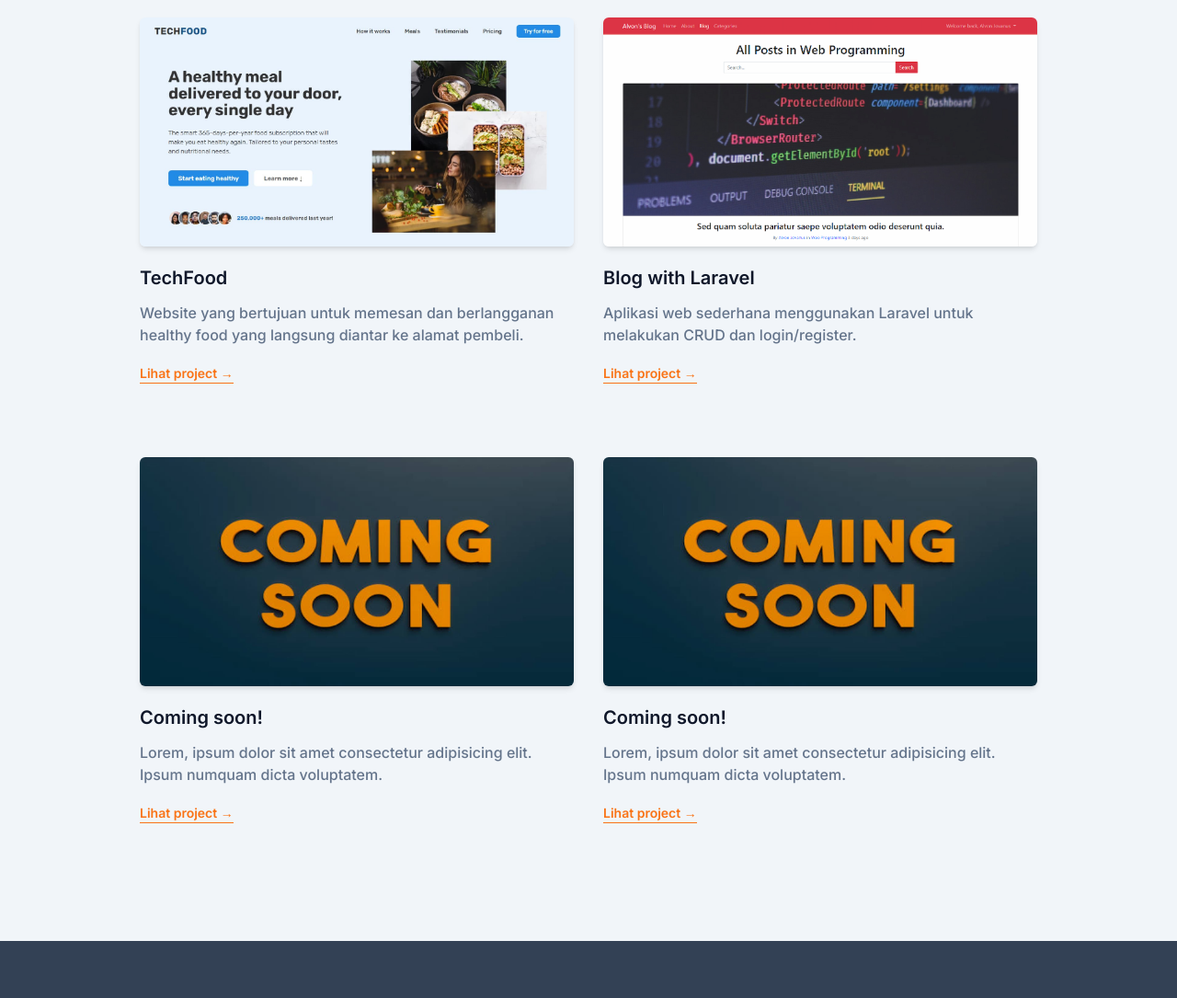
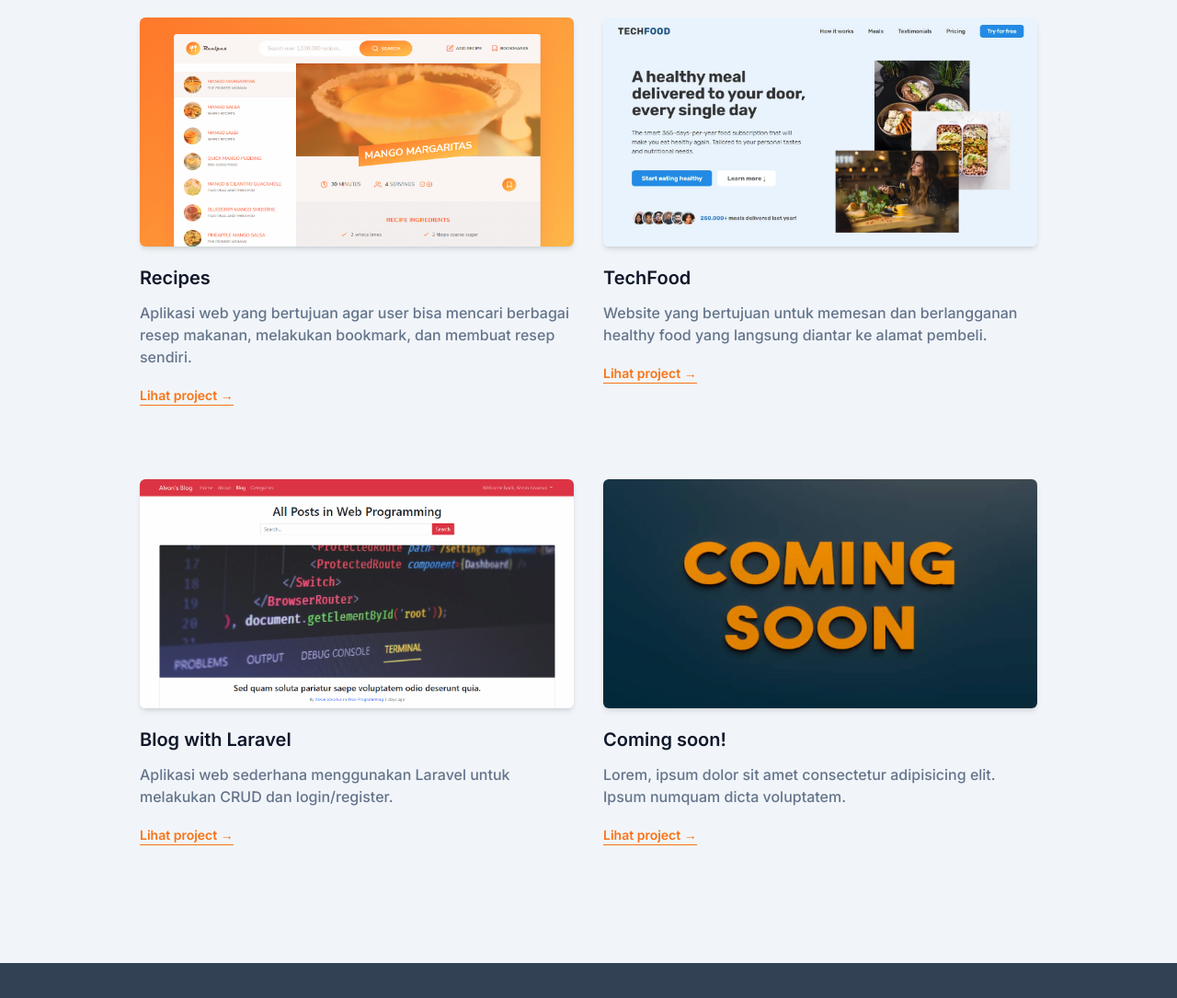
Before and after one commit to AlvonJ/portfolio-alvonjovanus, a website: page index.html in a window 1280 px wide. Shown: the part 1314-2399 px from the top of the page at 92% size. Drawn offline with Linux system fonts and the light colour scheme.

Commit message:
add project recipes

```diff
--- a/index.html
+++ b/index.html
@@ -225,6 +225,18 @@
          <div class="flex flex-wrap justify-center w-full px-4 xl:w-10/12 xl:mx-auto">
             <div class="p-4 mb-12 md:w-1/2">
                <div class="overflow-hidden rounded-md shadow-md">
+                  <img src="dist/img/portfolio/3.jpg" alt="Coming Soon" class="w-full">
+               </div>
+               <h3 class="inline-block mt-5 mb-3 text-xl font-semibold text-dark dark:text-white">Recipes</h3>
+               <p class="text-base font-medium text-secondary dark:text-slate-400">Aplikasi web yang bertujuan agar user
+                  bisa mencari berbagai resep makanan, melakukan bookmark, dan membuat resep sendiri.</p>
+               <a href="https://recipes-alvon.netlify.app/"
+                  class="inline-block mt-5 text-sm font-semibold transition duration-300 border-b border-b-primary text-primary hover:border-b-transparent">Lihat
+                  project
+                  &rarr;</a>
+            </div>
+            <div class="p-4 mb-12 md:w-1/2">
+               <div class="overflow-hidden rounded-md shadow-md">
                   <img src="dist/img/portfolio/1.jpg" alt="Project Techfood" class="w-full">
                </div>
                <h3
@@ -251,19 +263,7 @@
                   project
                   &rarr;</a>
             </div>
-            <div class="p-4 mb-12 md:w-1/2">
-               <div class="overflow-hidden rounded-md shadow-md">
-                  <img src="dist/img/portfolio/soon.jpg" alt="Coming Soon" class="w-full">
-               </div>
-               <h3 class="inline-block mt-5 mb-3 text-xl font-semibold text-dark dark:text-white">Coming soon!</h3>
-               <p class="text-base font-medium text-secondary dark:text-slate-400">Lorem, ipsum dolor sit amet
-                  consectetur adipisicing elit.
-                  Ipsum numquam dicta voluptatem.</p>
-               <a href="#home"
-                  class="inline-block mt-5 text-sm font-semibold transition duration-300 border-b border-b-primary text-primary hover:border-b-transparent">Lihat
-                  project
-                  &rarr;</a>
-            </div>
+
             <div class="p-4 mb-12 md:w-1/2">
                <div class="overflow-hidden rounded-md shadow-md">
                   <img src="dist/img/portfolio/soon.jpg" alt="Coming Soon" class="w-full">
```
Also changed, not shown: dist/img/portfolio/3.jpg (added).
